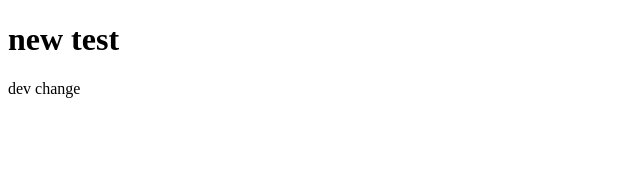
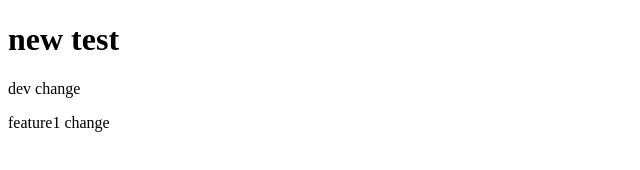
Before and after one commit to wuyuanaaa/test, a plain HTML site: page new.html in a window 1280 px wide. Shown: the whole page, without its empty margins (0-640 px from the left). Drawn offline with Linux system fonts and the light colour scheme.

Commit message:
feature1 change

```diff
--- a/new.html
+++ b/new.html
@@ -7,5 +7,6 @@
 <body>
 <h1>new test</h1>
 <p>dev change</p>
+<p>feature1 change</p>
 </body>
 </html>
```
